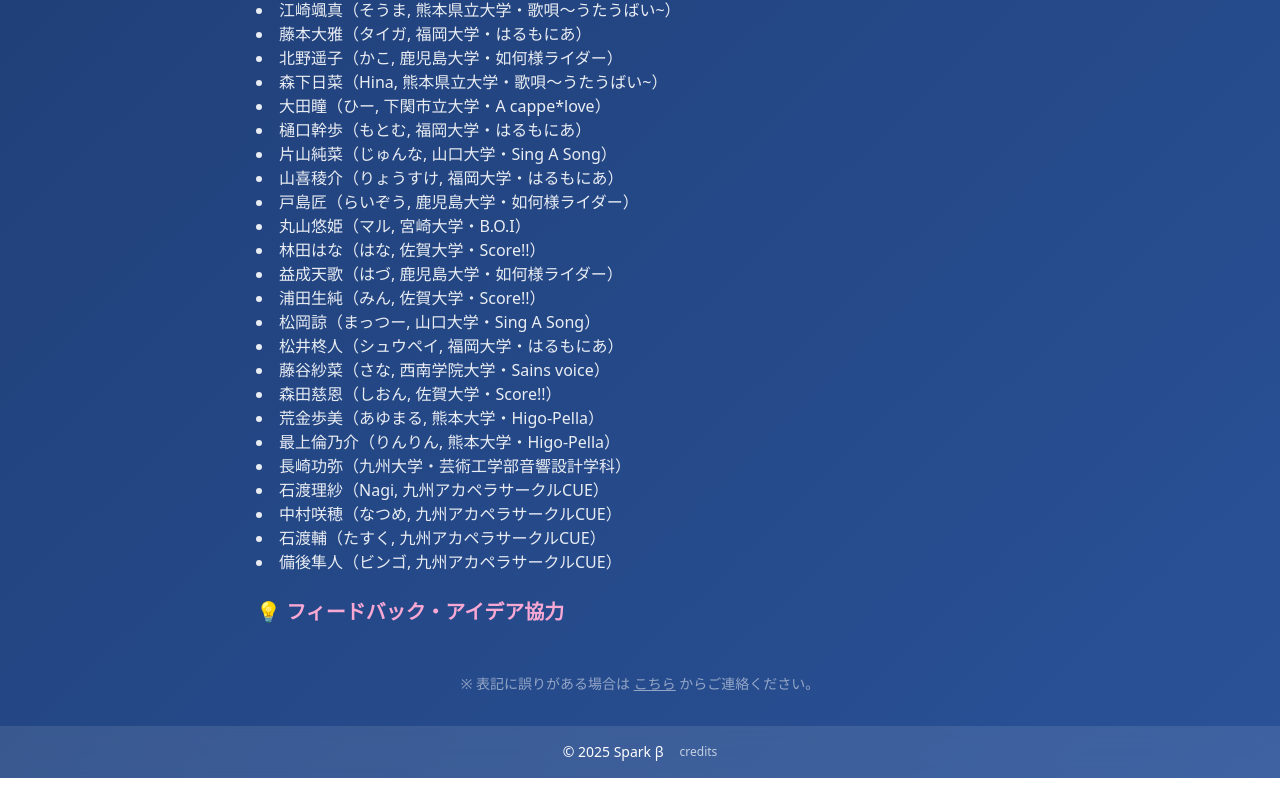
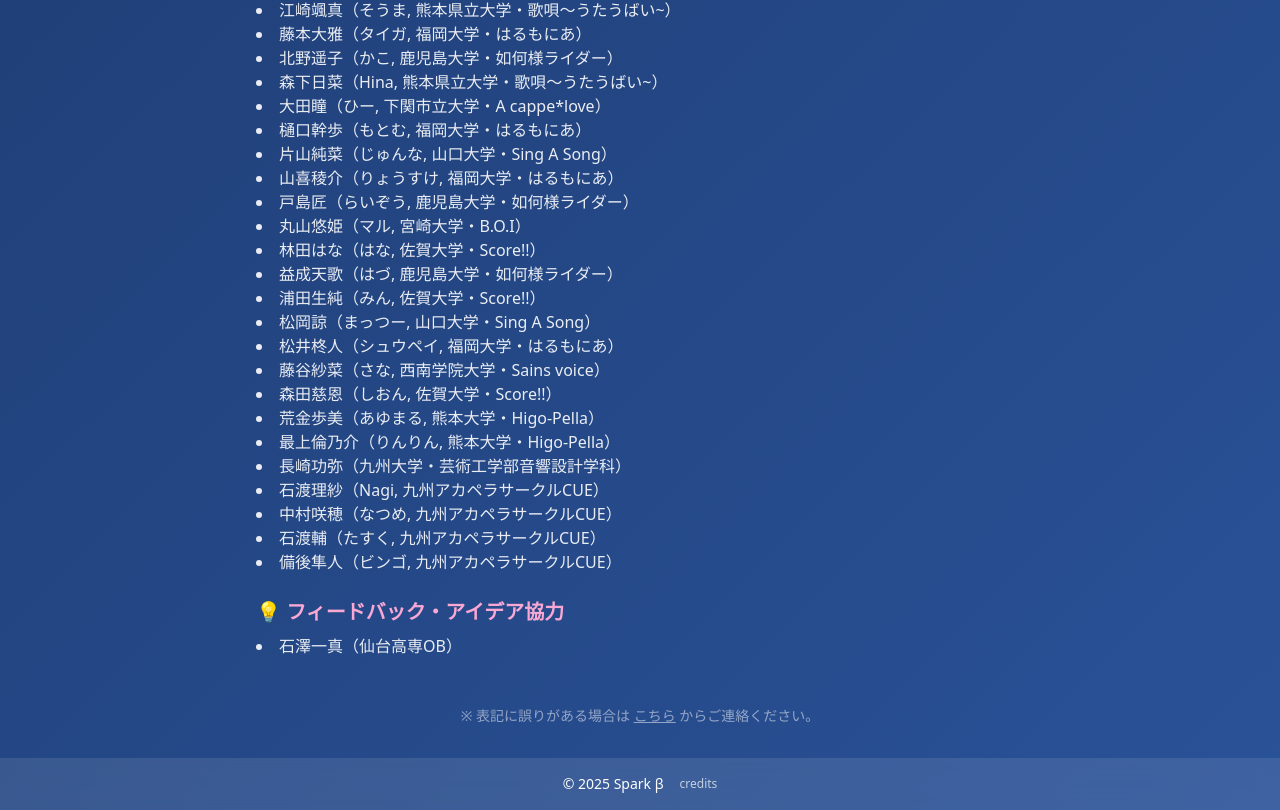
Before and after one commit to shindodesu/spark-beta-v2, a Next.js app: page /credits in a window 1280 px wide. Shown: the part 454-1264 px from the top of the page. Before the commit the page ends 1232 px from the top, so only its background shows below. Built offline with nearby package versions, Linux system fonts and the light colour scheme; no server answers.

Commit message:
最終だといいなあ

```diff
--- a/src/pages/credits.tsx
+++ b/src/pages/credits.tsx
@@ -60,6 +60,7 @@ export default function CreditsPage() {
           <div>
             <h2 className="text-xl font-semibold text-pink-300 mb-2">💡 フィードバック・アイデア協力</h2>
             <ul className="list-disc list-inside text-white/90">
+            <li>石澤一真（仙台高専OB）</li>
             </ul>
           </div>
         </section>
```
